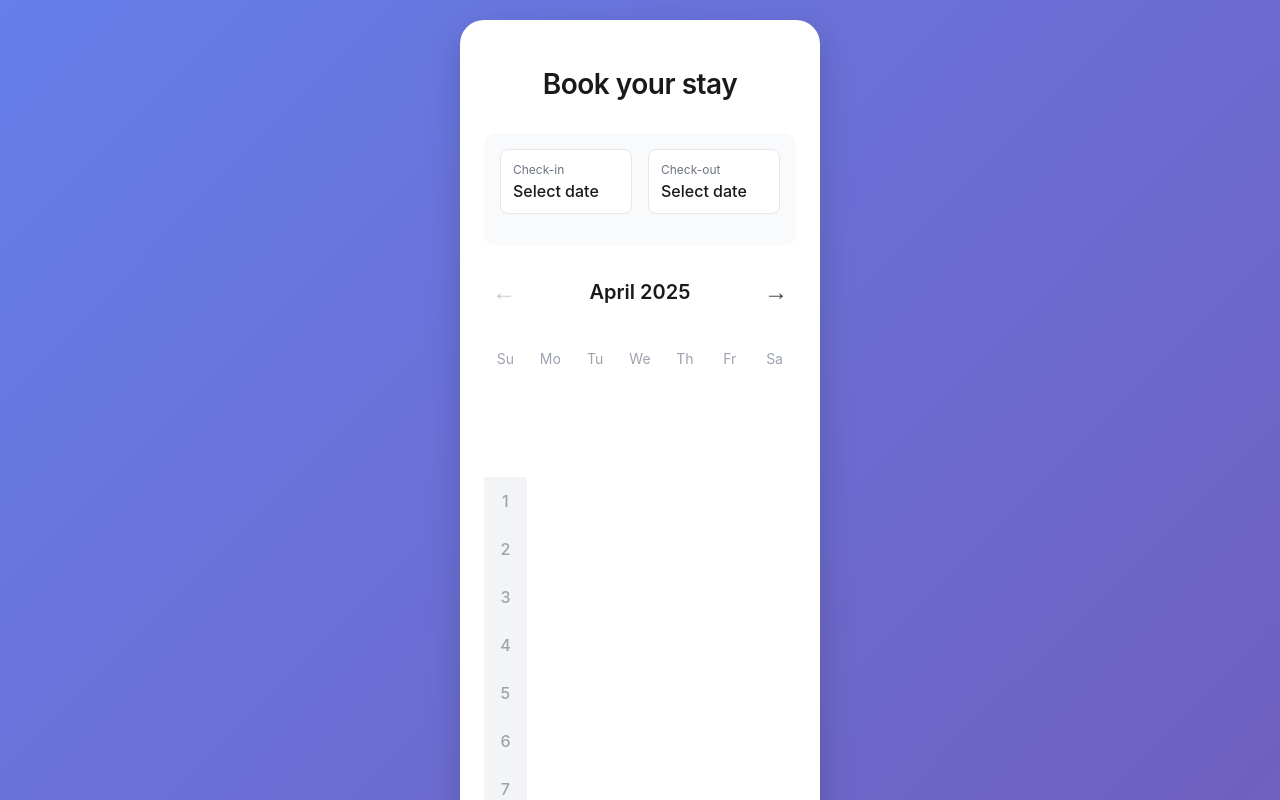
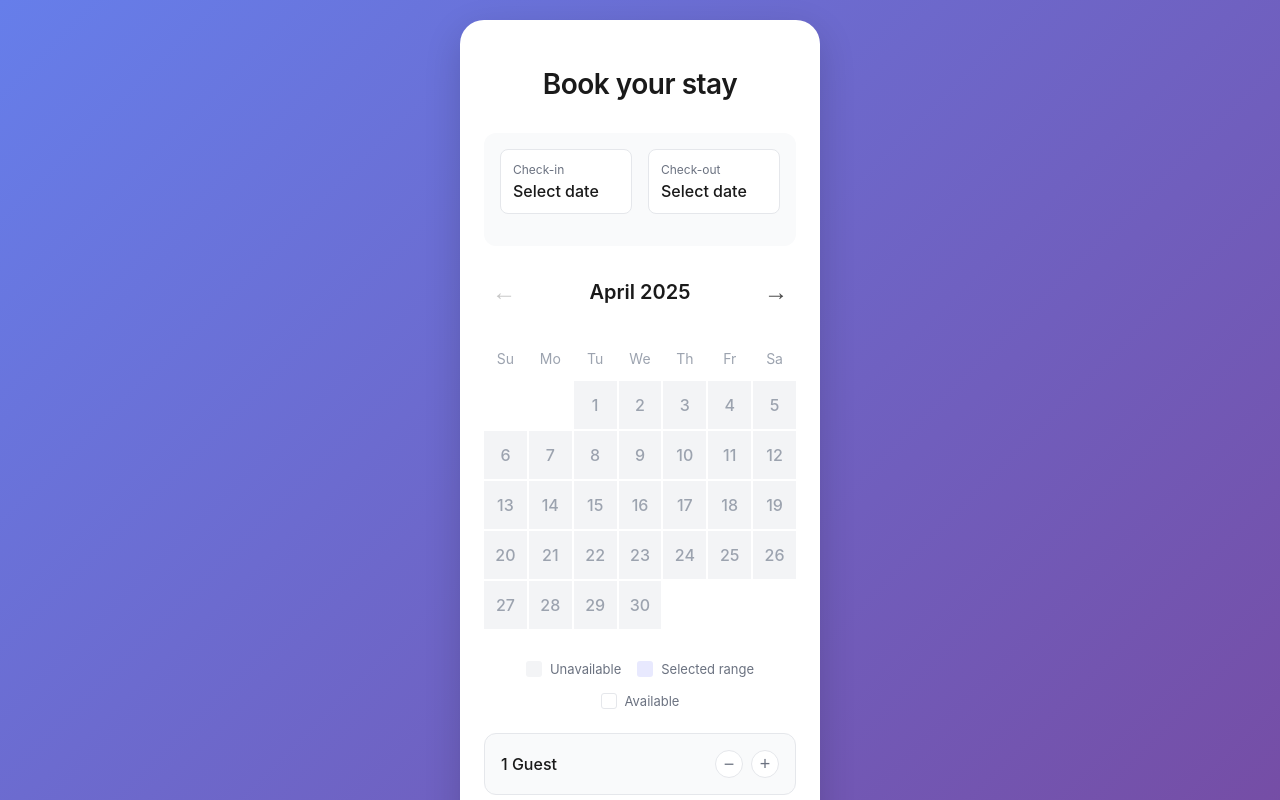
Before and after one commit to brunaaurora/airbnb-booking-system, a plain HTML site: page index.html in a window 1280 px wide. Shown: the top 800 px of the page. Drawn offline with Linux system fonts and the light colour scheme.

Commit message:
Update index.html

```diff
--- a/index.html
+++ b/index.html
@@ -469,7 +469,7 @@
             </div>
 
             <!-- Calendar grid -->
-            <div class="calendar-grid">
+            <div class="calendar-grid" id="calendar-grid">
                 <div class="day-header">Su</div>
                 <div class="day-header">Mo</div>
                 <div class="day-header">Tu</div>
@@ -477,7 +477,6 @@
                 <div class="day-header">Th</div>
                 <div class="day-header">Fr</div>
                 <div class="day-header">Sa</div>
-                <div id="calendar-days"></div>
             </div>
 
             <!-- Legend -->
@@ -797,15 +796,16 @@
             const monthTitle = document.getElementById('month-title');
             const prevButton = document.getElementById('prev-month');
             const nextButton = document.getElementById('next-month');
-            const calendarDays = document.getElementById('calendar-days');
+            const calendarGrid = document.getElementById('calendar-grid');
 
             // Update month title and navigation
             monthTitle.textContent = currentMonth.name;
             prevButton.disabled = state.currentMonthIndex === 0;
             nextButton.disabled = state.currentMonthIndex === allMonths.length - 1;
 
-            // Clear calendar days
-            calendarDays.innerHTML = '';
+            // Clear existing day elements (keep headers)
+            const dayElements = calendarGrid.querySelectorAll('.calendar-day');
+            dayElements.forEach(el => el.remove());
 
             // Render days
             currentMonth.days.forEach(dayInfo => {
@@ -814,7 +814,7 @@
 
                 if (!dayInfo.date) {
                     dayElement.style.minHeight = '48px';
-                    calendarDays.appendChild(dayElement);
+                    calendarGrid.appendChild(dayElement);
                     return;
                 }
 
@@ -861,7 +861,7 @@
                     });
                 }
 
-                calendarDays.appendChild(dayElement);
+                calendarGrid.appendChild(dayElement);
             });
         }
 
```
